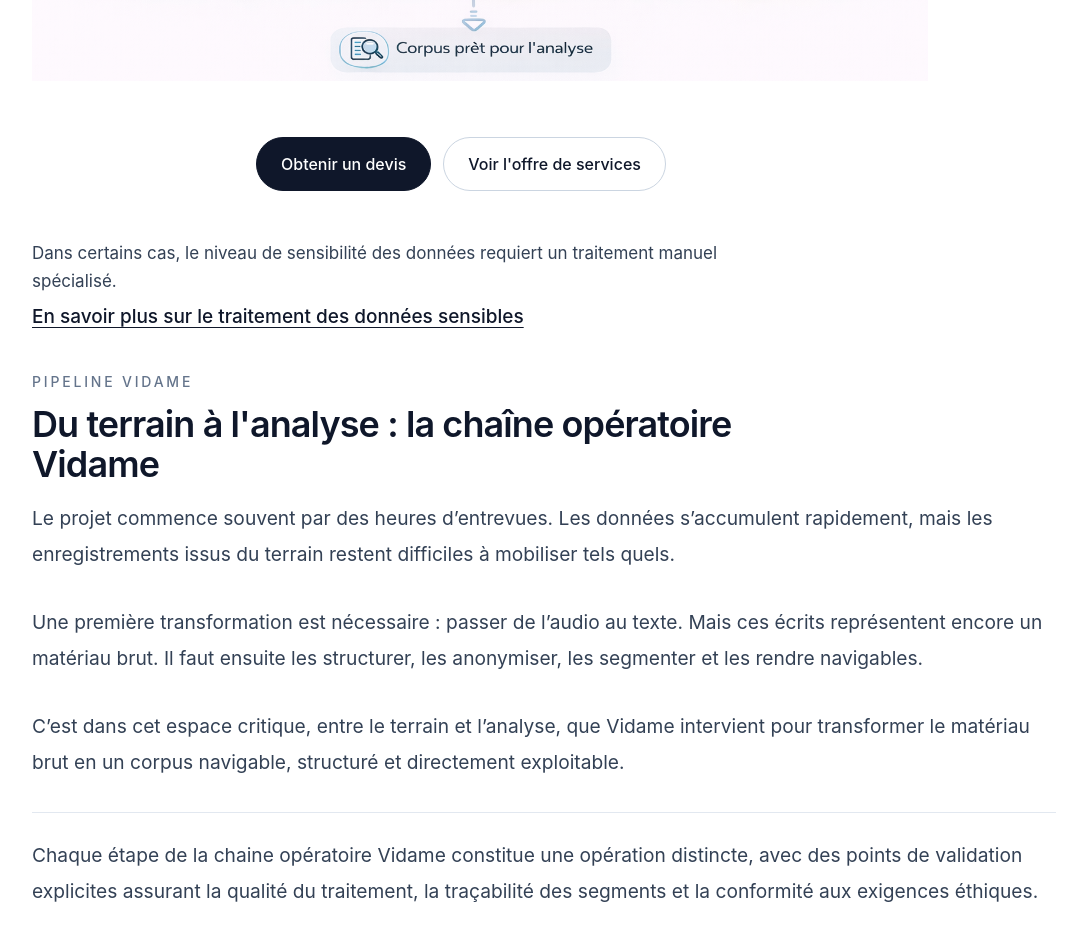
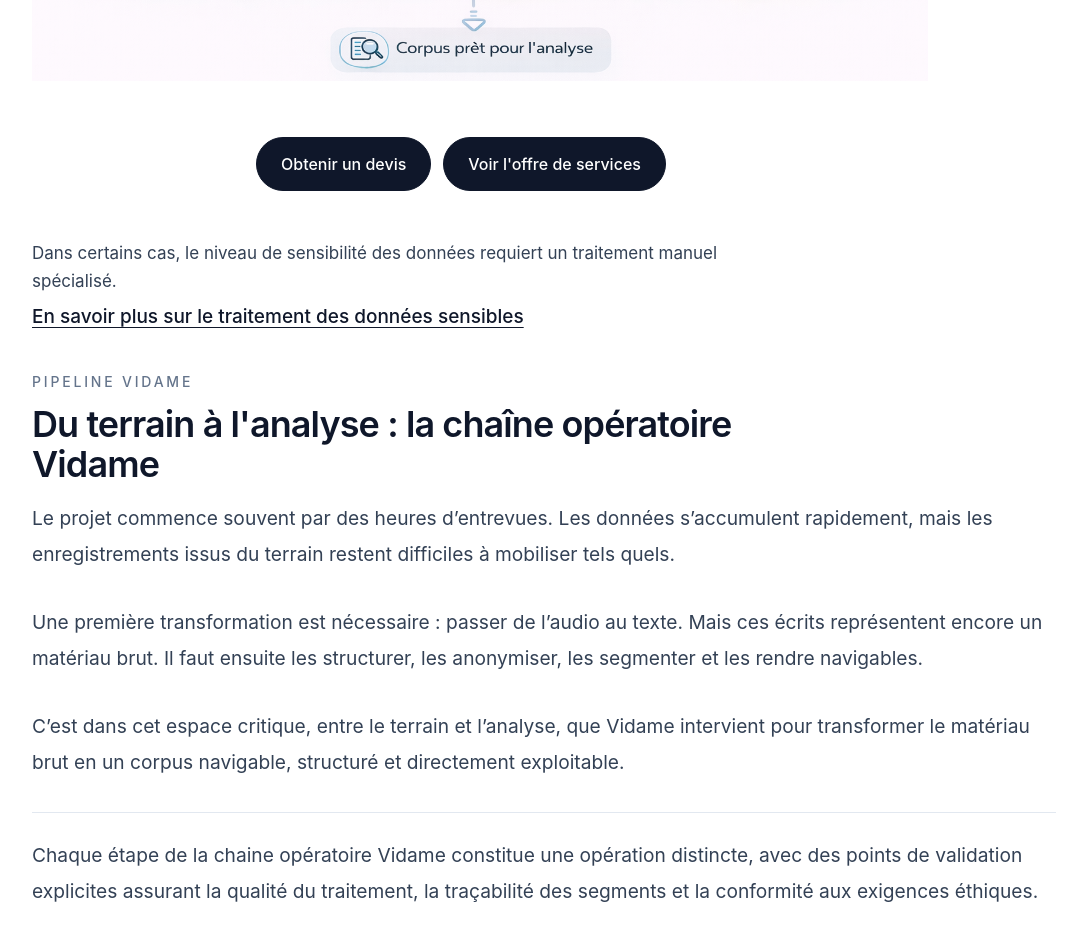
Before and after one commit to momopro21/vidame-recherche, a React (Vite) app: page / in a window 1280 px wide. Shown: the part 780-1714 px from the top of the page, without its empty margins (0-1072 px from the left). Built offline with nearby package versions, Linux system fonts and the light colour scheme; the HTML template or start-up script is replaced by a standard one.

Commit message:
Update App.tsx

```diff
--- a/src/App.tsx
+++ b/src/App.tsx
@@ -592,8 +592,7 @@ function Accueil({setPage,lang,}: {setPage: (page: string) => void;lang: "fr" |
 
   <Button
   size="lg"
-  variant="outline"
-  className="rounded-full bg-slate-500 hover:bg-slate-900 border-slate-300 text-slate-900"
+  className="rounded-full border border-slate-300 bg-slate-200 text-slate-900 hover:bg-slate-300"
   onClick={() => setPage("services")}
 >
   {lang === "fr" ? "Voir l'offre de services" : "View services"}
```
